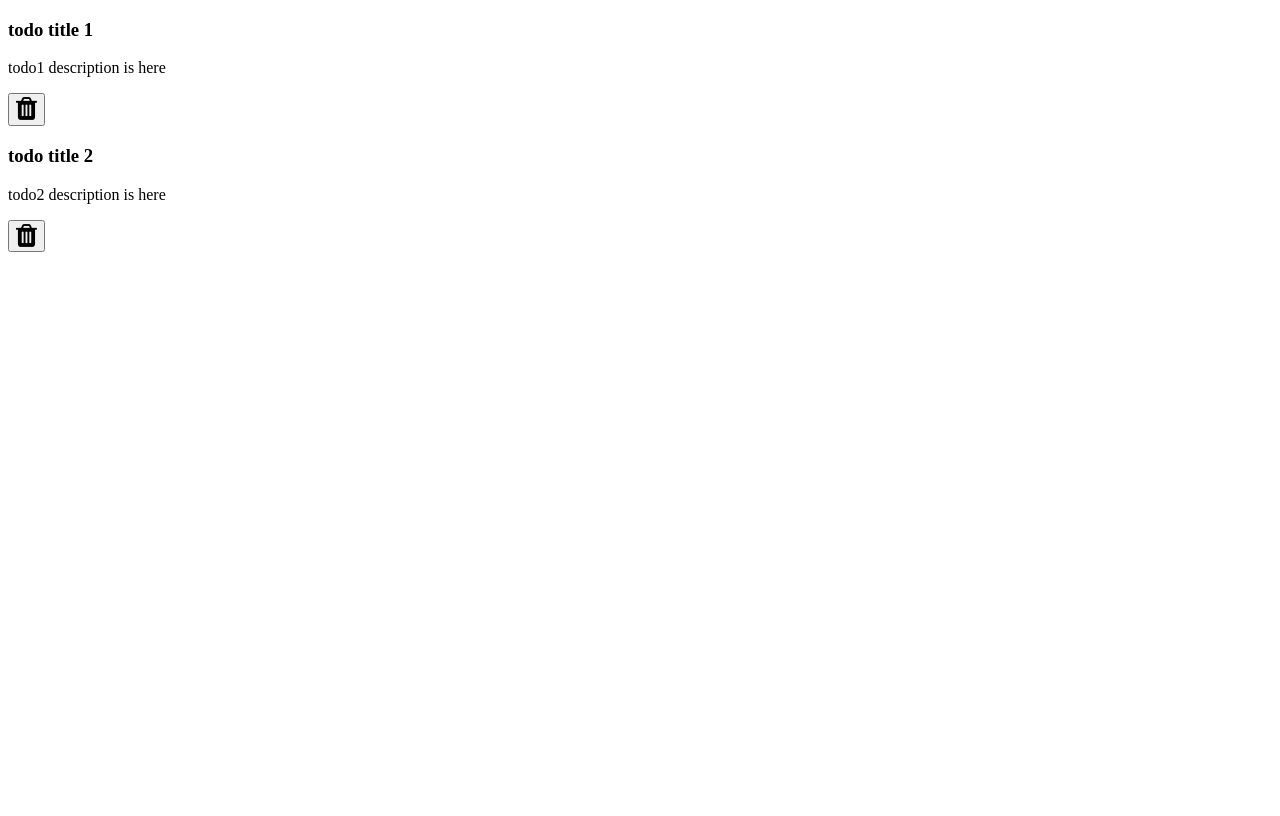
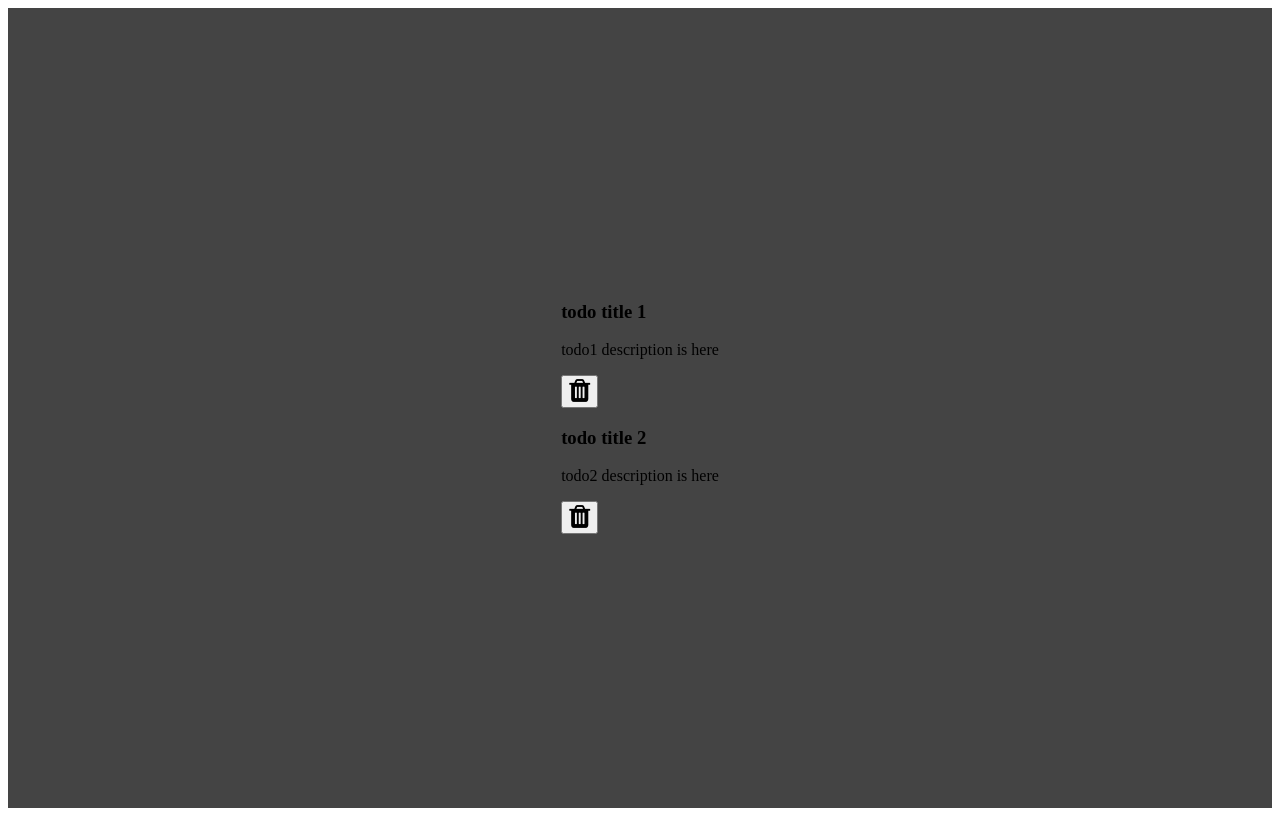
Before and after one commit to mdhasibulhasan907/Project-Todo-App, a React (Vite) app: page / in a window 1280 px wide. Built offline with nearby package versions, Linux system fonts and the light colour scheme.

Commit message:
css: home container done

```diff
--- a/src/components/Home.jsx
+++ b/src/components/Home.jsx
@@ -1,6 +1,8 @@
 // eslint-disable-next-line no-unused-vars
 import React from 'react';
 import Todos from './Todos';
+
+import style from './home.module.css'
 
 // eslint-disable-next-line no-unused-vars
 const dummyTodos=[
@@ -18,7 +20,7 @@ const dummyTodos=[
 
 const Home = () => {
     return (
-         <div>
+         <div className={style.container}>
             <Todos  todos={dummyTodos}/>
 
         </div>
--- /dev/null
+++ b/src/components/home.module.css
@@ -0,0 +1,8 @@
+.container {
+    flex-direction: column;
+    background-color: #444;
+    min-height: 100vh;
+    display: flex;
+    justify-content: center;
+    align-items: center;
+}
```
Also changed, not shown: src/components/todo.module.css (added), src/components/todos.module.css (added).
